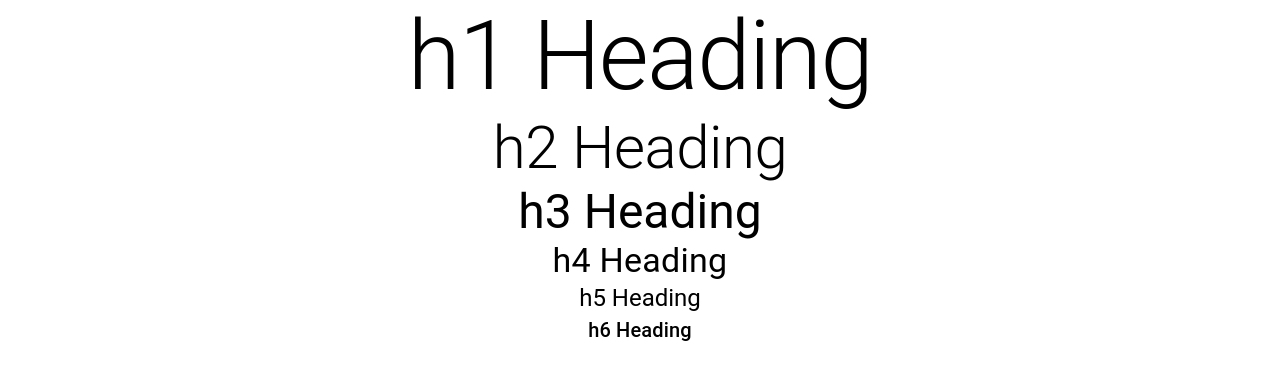
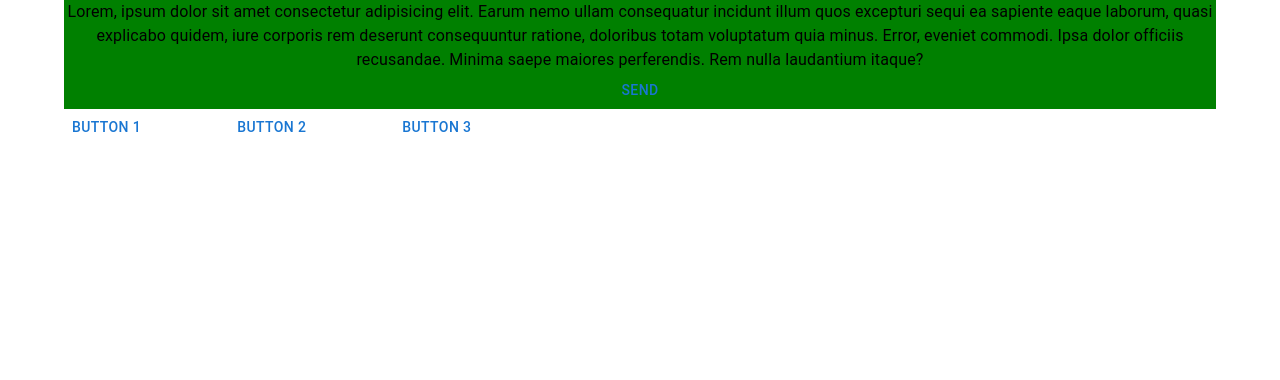
Before and after one commit to IamIronMan2023/materialui-demo, a React (Create React App) app: page / in a window 1280 px wide. Shown: the top 380 px of the page. Built offline with nearby package versions, Linux system fonts and the light colour scheme.

Commit message:
Add Typography and Layout

```diff
--- a/src/App.js
+++ b/src/App.js
@@ -1,10 +1,15 @@
 import "./App.css";
 import { TypographyMUI } from "./components/TypographyMUI";
+import { LayoutMUI } from "./components/LayoutMUI";
+import { Box } from "@mui/material";
 
 function App() {
   return (
     <div className="App">
-      <TypographyMUI></TypographyMUI>
+      {/* <TypographyMUI></TypographyMUI> */}
+      <LayoutMUI />
+
+      <Box sx={{ mt: 20 }} />
     </div>
   );
 }
--- /dev/null
+++ b/src/components/LayoutMUI.js
@@ -0,0 +1,30 @@
+import { Box, Container, Typography, Button, Stack } from "@mui/material";
+
+export const LayoutMUI = () => {
+  return (
+    <Container>
+      <Box sx={{ backgroundColor: "green" }}>
+        <Typography>
+          Lorem, ipsum dolor sit amet consectetur adipisicing elit. Earum nemo
+          ullam consequatur incidunt illum quos excepturi sequi ea sapiente
+          eaque laborum, quasi explicabo quidem, iure corporis rem deserunt
+          consequuntur ratione, doloribus totam voluptatum quia minus. Error,
+          eveniet commodi. Ipsa dolor officiis recusandae. Minima saepe maiores
+          perferendis. Rem nulla laudantium itaque?
+        </Typography>
+        <Button>Send</Button>
+      </Box>
+
+      <Stack
+        direction="row"
+        justifyContent="flex-start"
+        alignItems="center"
+        spacing={10}
+      >
+        <Button>Button 1</Button>
+        <Button>Button 2</Button>
+        <Button>Button 3</Button>
+      </Stack>
+    </Container>
+  );
+};
--- a/src/components/TypographyMUI.js
+++ b/src/components/TypographyMUI.js
@@ -9,6 +9,33 @@ export const TypographyMUI = () => {
       <Typography variant="h4">h4 Heading</Typography>
       <Typography variant="h5">h5 Heading</Typography>
       <Typography variant="h6">h6 Heading</Typography>
+
+      <Typography variant="subtitle1">Subtitle 1</Typography>
+      <Typography variant="subtitle2">Subtitle 2</Typography>
+
+      <Typography variant="body1" align="left">
+        Lorem ipsum dolor sit amet consectetur, adipisicing elit. Iure similique
+        error officia, maiores omnis illo dicta quam nobis culpa, soluta iusto
+        modi dolorum ex eaque, earum temporibus voluptas reiciendis vel harum et
+        dignissimos. Harum recusandae pariatur quod rem quisquam sunt quam, id
+        officiis temporibus tempora, quia aut velit, vel obcaecati.
+      </Typography>
+      <Typography variant="body2" align="right">
+        Lorem ipsum dolor, sit amet consectetur adipisicing elit. Eveniet quos
+        nemo dicta dolore a, voluptate explicabo illum veniam. Enim, aspernatur!
+        Consequuntur quasi minima alias voluptate eligendi corrupti modi
+        excepturi aliquam deserunt, sed illum cupiditate neque consequatur
+        earum. Aut iusto repellat minus quo, omnis dolorem labore nesciunt
+        quibusdam quas voluptates laudantium?
+      </Typography>
+
+      <Typography variant="h2" component="h1">
+        Heading 1
+      </Typography>
+
+      <Typography variant="h2" gutterBottom>
+        Gutter bottom
+      </Typography>
     </div>
   );
 };
```
